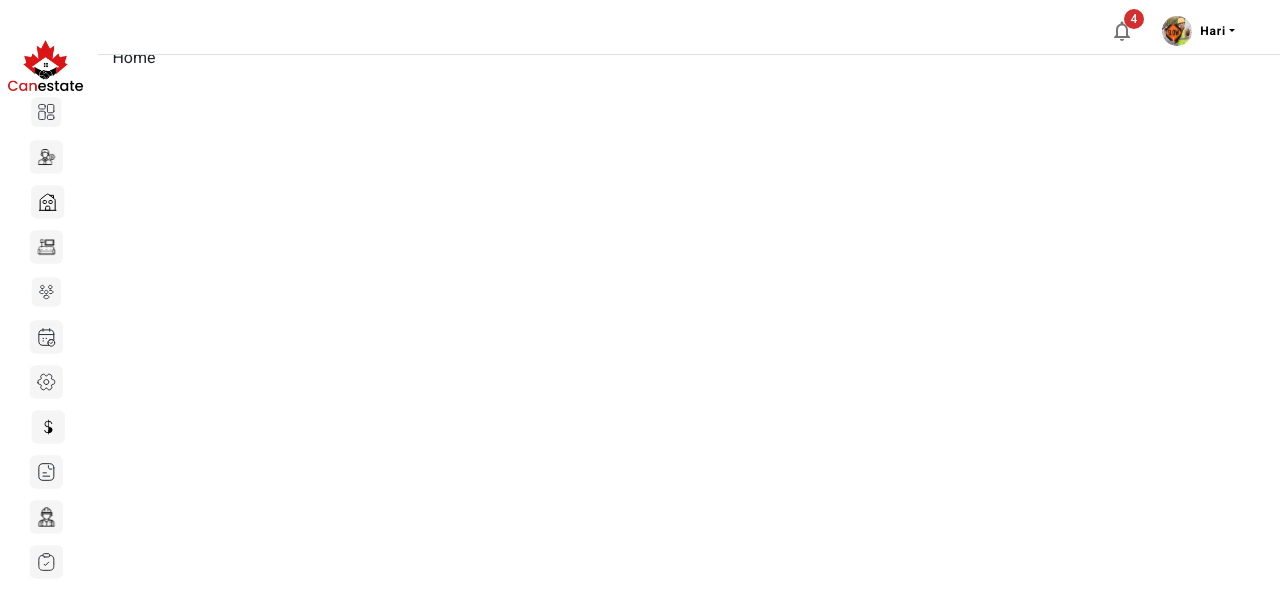
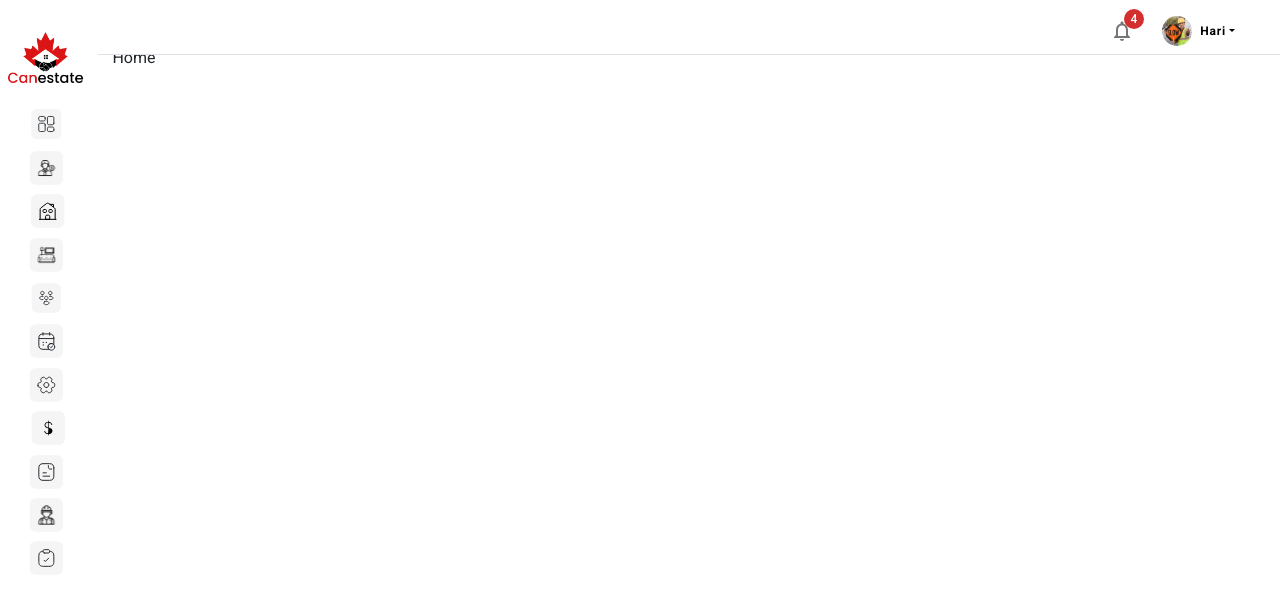
Before and after one commit to Abhay-Bhongade/canestatemainproject, a React (Vite) app: page / in a window 1280 px wide. Shown: the top 610 px of the page. Built offline with nearby package versions, Linux system fonts and the light colour scheme.

Commit message:
commit message

```diff
--- a/src/components/side-navbar.jsx
+++ b/src/components/side-navbar.jsx
@@ -46,7 +46,7 @@ const SideNavbar = () => {
     <div className="bg-white p-2 sidemenu">
       <Link
         to="/"
-        className="d-flex text-decoration-none align-item-center mt-2 justify-content-center"
+        className="d-flex text-decoration-none align-item-center  justify-content-center"
       >
         <img
           className="fs-4 d-none d-sm-inline brand-logo"
@@ -54,7 +54,7 @@ const SideNavbar = () => {
           alt="logo"
         />
       </Link>
-      <ul className="nav nav-pills flex-column mt-1">
+      <ul className="nav nav-pills flex-column mt-4">
         <li
           className="nav-item side-nav-item  side-nav-item11"
           onClick={Dashboard_Handle}
--- a/src/index.css
+++ b/src/index.css
@@ -2236,7 +2236,7 @@ height: 743px; */
   font-size: 10px;
   font-weight: 500;
   letter-spacing: 1px;
-  margin-top: -0.5rem;
+  margin-top: -0.6rem;
   color: #000;
   opacity: 0; /* Set the initial opacity to hide the element */
   transition: opacity 0.3s; /* Add a transition effect for smooth fade-in/out */
```
